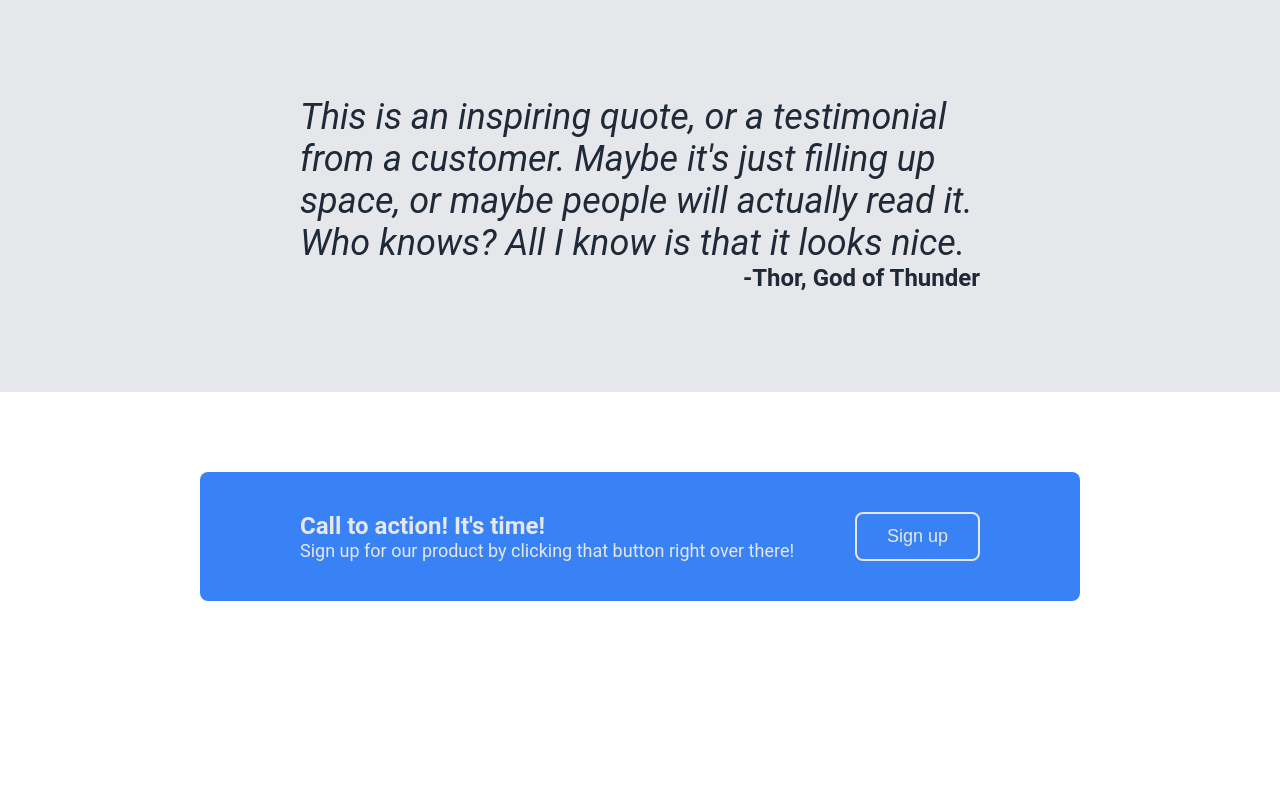
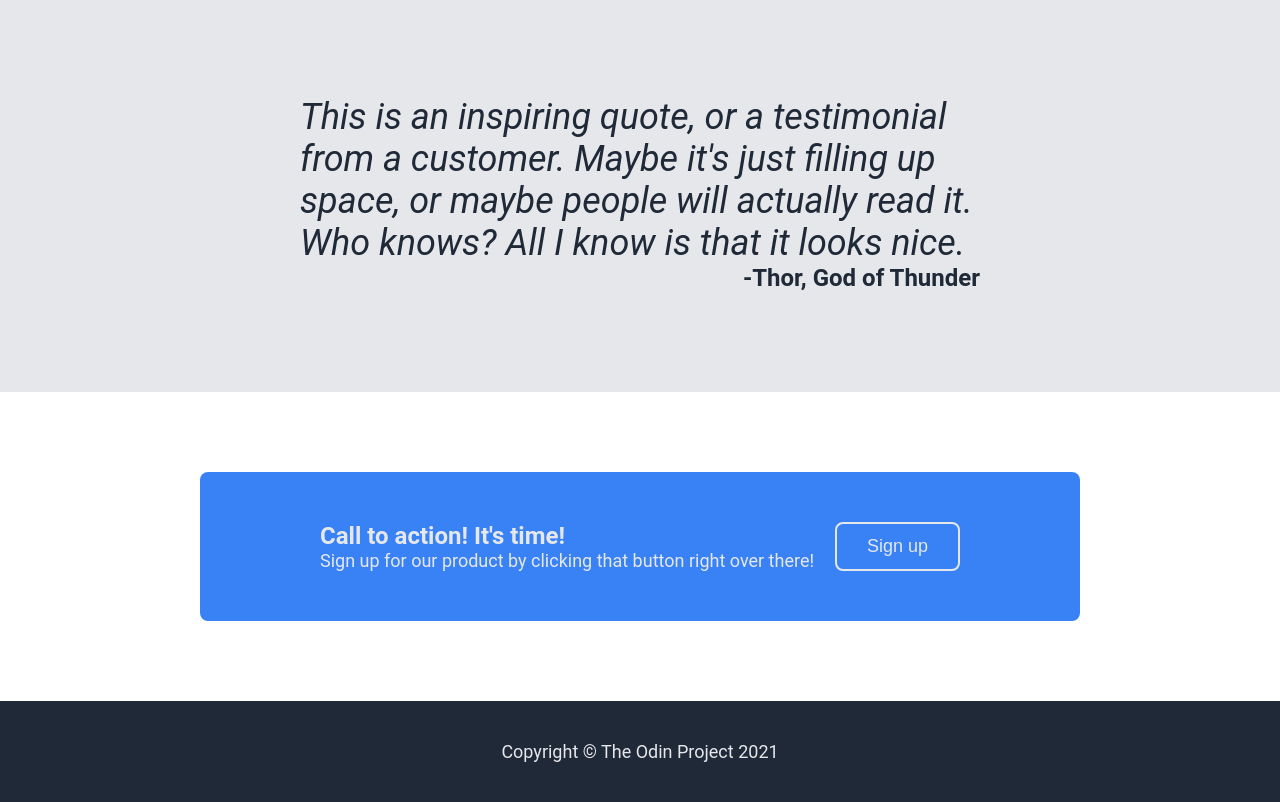
Before and after one commit to rbamboofield/odin-landing-page, a plain HTML site: page index.html in a window 1280 px wide. Shown: the part 992-1794 px from the top of the page. Before the commit the page ends 1673 px from the top, so only its background shows below. Drawn offline with Linux system fonts and the light colour scheme.

Commit message:
Add footer

```diff
--- a/index.html
+++ b/index.html
@@ -64,5 +64,6 @@
                 <button class="s3-button">Sign up</button>
             </div>
         </div>
+        <div class="footer">Copyright &copy; The Odin Project 2021</div>
     </body>
 </html>
--- a/styles.css
+++ b/styles.css
@@ -136,7 +136,7 @@ body {
 
 .s3-box {
     margin: 80px 200px;
-    padding: 40px 100px;
+    padding: 50px 120px;
     background-color: #3882F6;
     color: #E5E7EB;
     border-radius: 8px;
@@ -157,3 +157,11 @@ body {
     font-size: 18px;
     color: #E5E7EB;
 }
+
+.footer {
+    background-color: #1F2937;
+    color: #E5E7EB;
+    font-size: 18px;
+    padding: 40px 200px;
+    text-align: center;
+}
```
